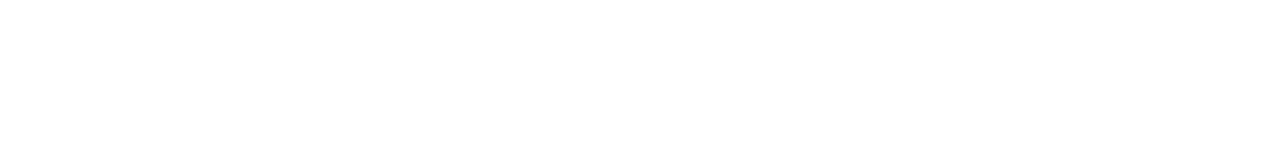
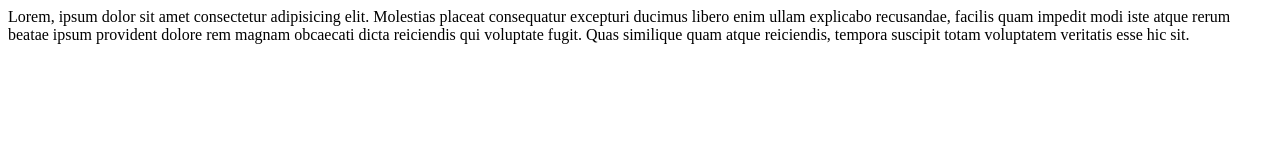
Before and after one commit to OgbuEsther/anotherClass, a plain HTML site: page newsFeed.html in a window 1280 px wide. Drawn offline with Linux system fonts and the light colour scheme.

Commit message:
still updating news feed

```diff
--- a/newsFeed.html
+++ b/newsFeed.html
@@ -6,6 +6,8 @@
     <title>Document</title>
 </head>
 <body>
-
+    <div>
+        Lorem, ipsum dolor sit amet consectetur adipisicing elit. Molestias placeat consequatur excepturi ducimus libero enim ullam explicabo recusandae, facilis quam impedit modi iste atque rerum beatae ipsum provident dolore rem magnam obcaecati dicta reiciendis qui voluptate fugit. Quas similique quam atque reiciendis, tempora suscipit totam voluptatem veritatis esse hic sit.
+    </div>
 </body>
 </html>
```
